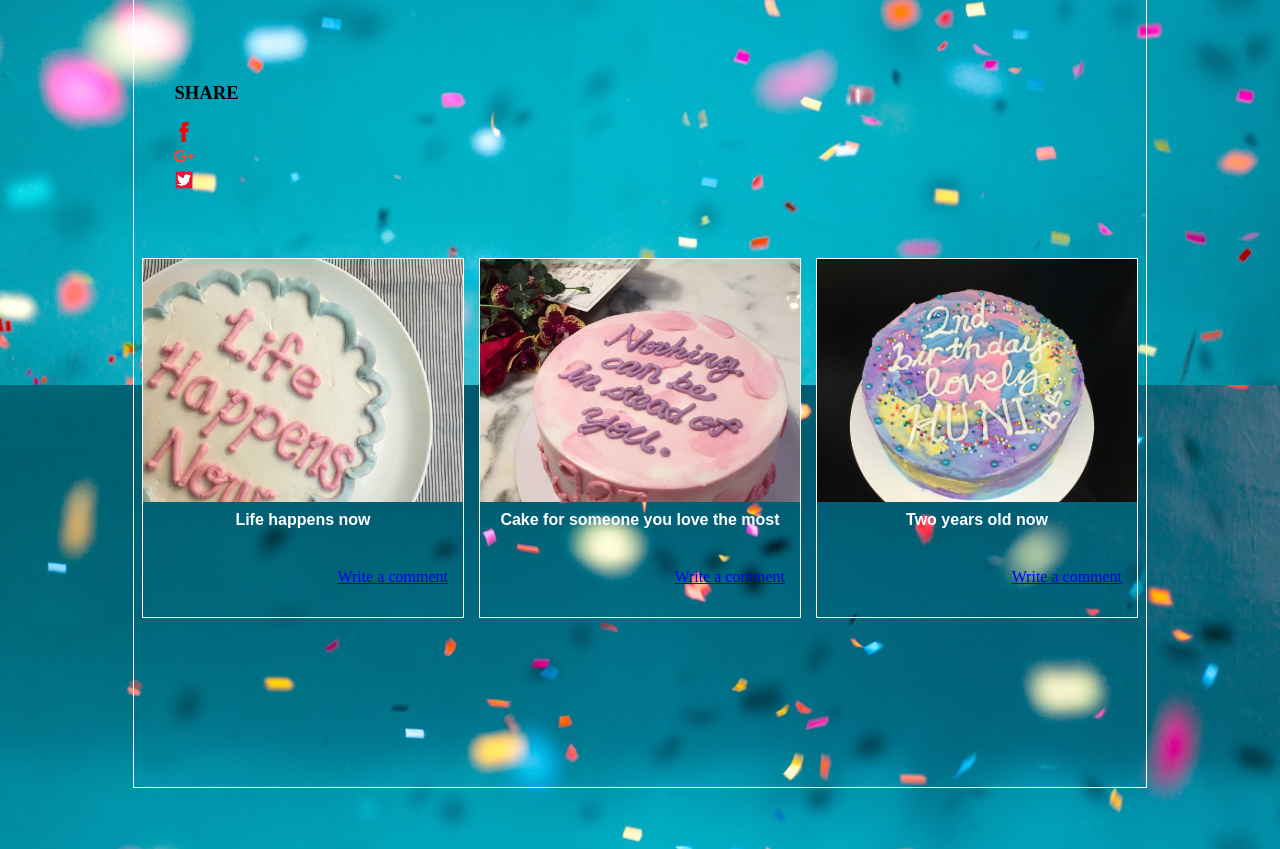
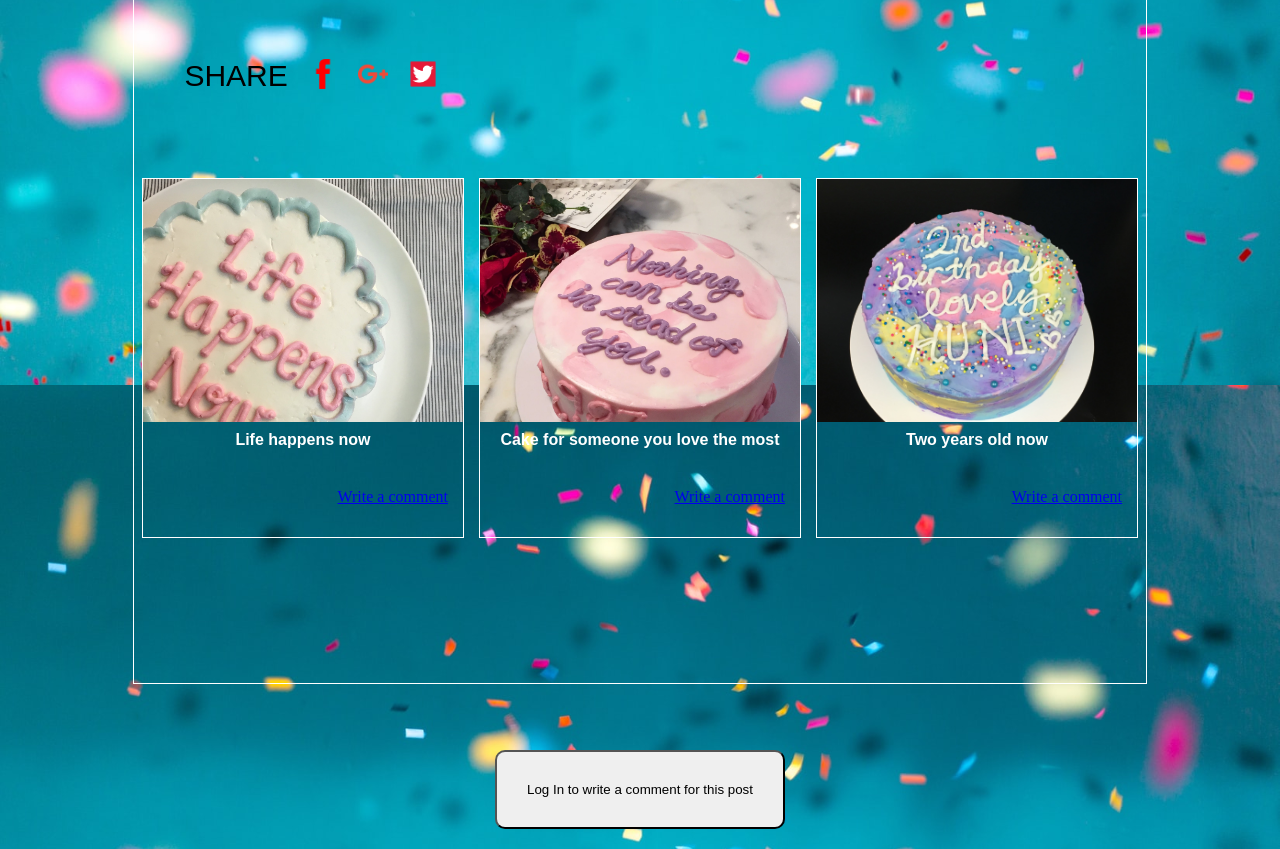
Before and after one commit to jamiekim828/personal-blog, a plain HTML site: page post-page.html in a window 1280 px wide. Shown: the part 2175-3024 px from the top of the page. Drawn offline with Linux system fonts and the light colour scheme; a web font is replaced by a local one.

Commit message:
share fix

```diff
--- a/post-page.html
+++ b/post-page.html
@@ -89,7 +89,7 @@
           </div>
           <div id="share">
             <ul class="share">
-              <li><h3>SHARE</h3></li>
+              <li><span>SHARE</span></li>
               <li>
                 <a class="sharelink_f" href="http://www.facebook.com"
                   ><img class="share_f" src="images/facebook-icon-red-png-3.png"
--- a/styles/post-page.css
+++ b/styles/post-page.css
@@ -331,18 +331,24 @@ body {
   height: 40;
 }
 .share {
-  display: inline-block;
+  display: flex;
+  align-items: flex-end;
 }
+
 #share .share > li {
   list-style: none;
+  padding: 10px;
 }
-
+#share .share > li > span {
+  font-family: Arial, Helvetica, sans-serif;
+  font-size: 30px;
+}
 .share_f {
-  width: 20px;
+  width: 30px;
 }
 .share_g {
-  width: 20px;
+  width: 30px;
 }
 .share_t {
-  width: 20px;
+  width: 30px;
 }
```
